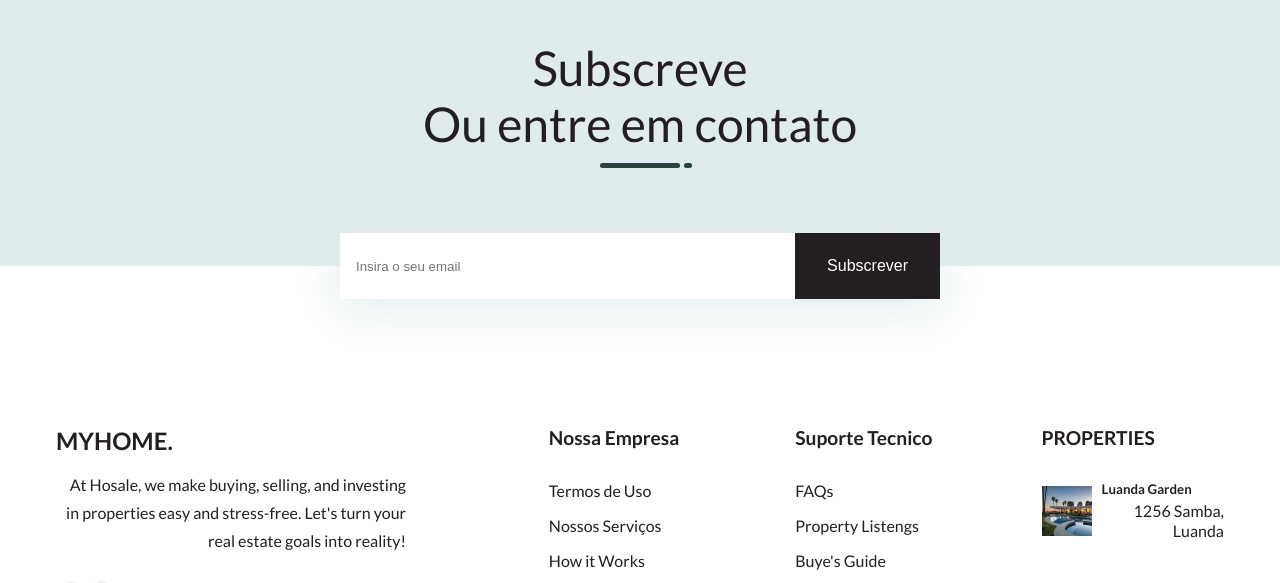
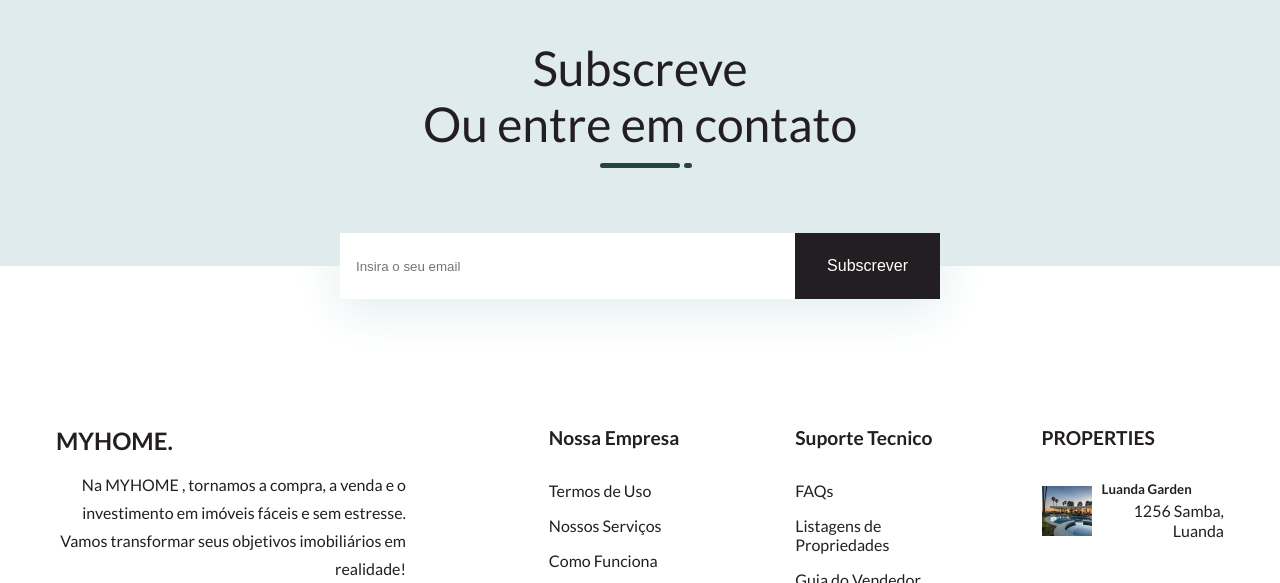
Before and after one commit to Quicaia/MOVEFLOR, a plain HTML site: page index.html in a window 1280 px wide. Shown: the part 2785-3368 px from the top of the page. Drawn offline with nearby package versions, Linux system fonts and the light colour scheme.

Commit message:
Update index.html

```diff
--- a/index.html
+++ b/index.html
@@ -300,8 +300,8 @@
                 </div>
 
                 <p>
-                    At Hosale, we make buying, selling, and investing in properties easy
-                    and stress-free. Let's turn your real estate goals into reality!
+                    Na MYHOME , tornamos a compra, a venda e o investimento em imóveis fáceis
+                    e sem estresse. Vamos transformar seus objetivos imobiliários em realidade!
                 </p>
                 <ul class="footer__socials">
                     <li>
@@ -319,7 +319,7 @@
                 <ul class="footer__links">
                     <li><a href="#">Termos de Uso</a></li>
                     <li><a href="#">Nossos Serviços</a></li>
-                    <li><a href="#">How it Works</a></li>
+                    <li><a href="#">Como Funciona</a></li>
                     <li><a href="#">Clientes</a></li>
                     <li><a href="#">Contatos </a></li>
                 </ul>
@@ -328,9 +328,8 @@
                 <h4>Suporte Tecnico</h4>
                 <ul class="footer__links">
                     <li><a href="#">FAQs</a></li>
-                    <li><a href="#">Property Listengs</a></li>
-                    <li><a href="#">Buye's Guide</a></li>
-                    <li><a href="#">Seller's Guide</a></li>
+                    <li><a href="#">Listagens de Propriedades</a></li>
+                    <li><a href="#">Guia do Vendedor</a></li>
                     <li><a href="#">Politica de Privacidade</a></li>
                     <li><a href="#">Termos & Condições</a></li>
                 </ul>
```
